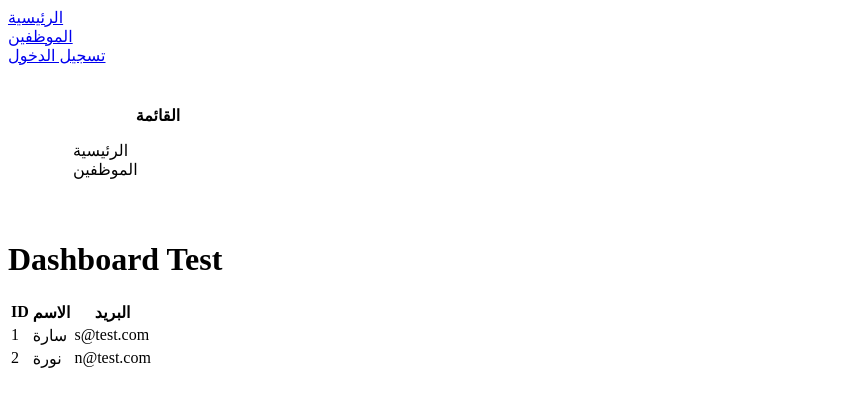
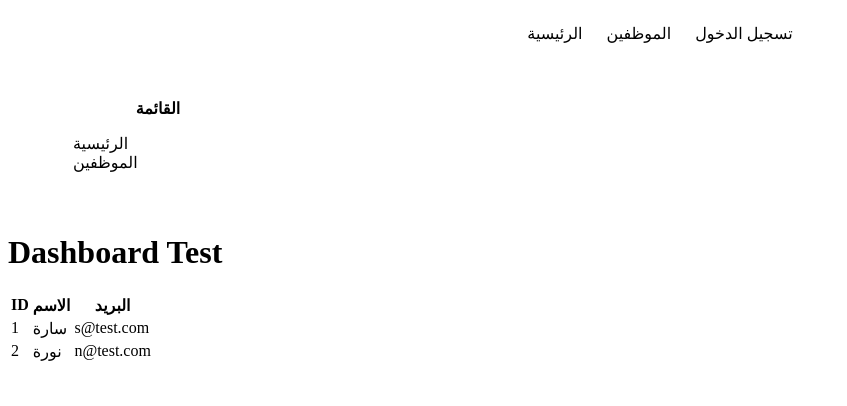
Before and after one commit to sara-yahya28/mini-employee-dashboard, a React (Vite) app: page / in a window 1280 px wide. Shown: the top 406 px of the page, without its empty margins (0-847 px from the left). Built offline with nearby package versions, Linux system fonts and the light colour scheme.

Commit message:
Refactor Navbar component to use a styled list for navigation links

```diff
--- a/src/components/Navbar.jsx
+++ b/src/components/Navbar.jsx
@@ -1,13 +1,14 @@
+import './css/Navbar.css'
 import { Link } from "react-router-dom"
 export default function Navbar() {
     return (
-        <nav>
+        <nav className='navbar'>
             {/* Link to is used so not whole page is reloaded */}
-            <Link to='/'> الرئيسية</Link>
-            <br />
-            <Link to='/employees'> الموظفين</Link>
-            <br />
-            <Link to='/login'>تسجيل الدخول </Link>
+            <ul>
+                <li><Link to='/' className='navbar__brand'> الرئيسية</Link></li>
+                <li><Link to='/employees' className='navbar__brand'> الموظفين</Link></li>
+                <li><Link to='/login' className='navbar__brand'>تسجيل الدخول </Link></li>
+            </ul>
         </nav>
     )
 }
--- /dev/null
+++ b/src/components/css/Navbar.css
@@ -0,0 +1,26 @@
+.navbar {
+    background-color: var(--color-primary);
+    padding: var(--spacing-md);
+    display: flex;
+    align-items: center;
+    justify-content: center;
+    height: 50px;
+}
+
+.navbar ul {
+    list-style: none;
+    display: flex;
+    gap: var(--spacing-xl);
+}
+
+.navbar a {
+    padding: 5px 10px;
+    border: 2px solid transparent;
+    text-decoration: none;
+    color: var(--color-white);
+    transition: var(--transition-normal);
+}
+.navbar a:hover {
+    border-color: var(--color-bg);
+    border-radius: 15px;
+}
```
